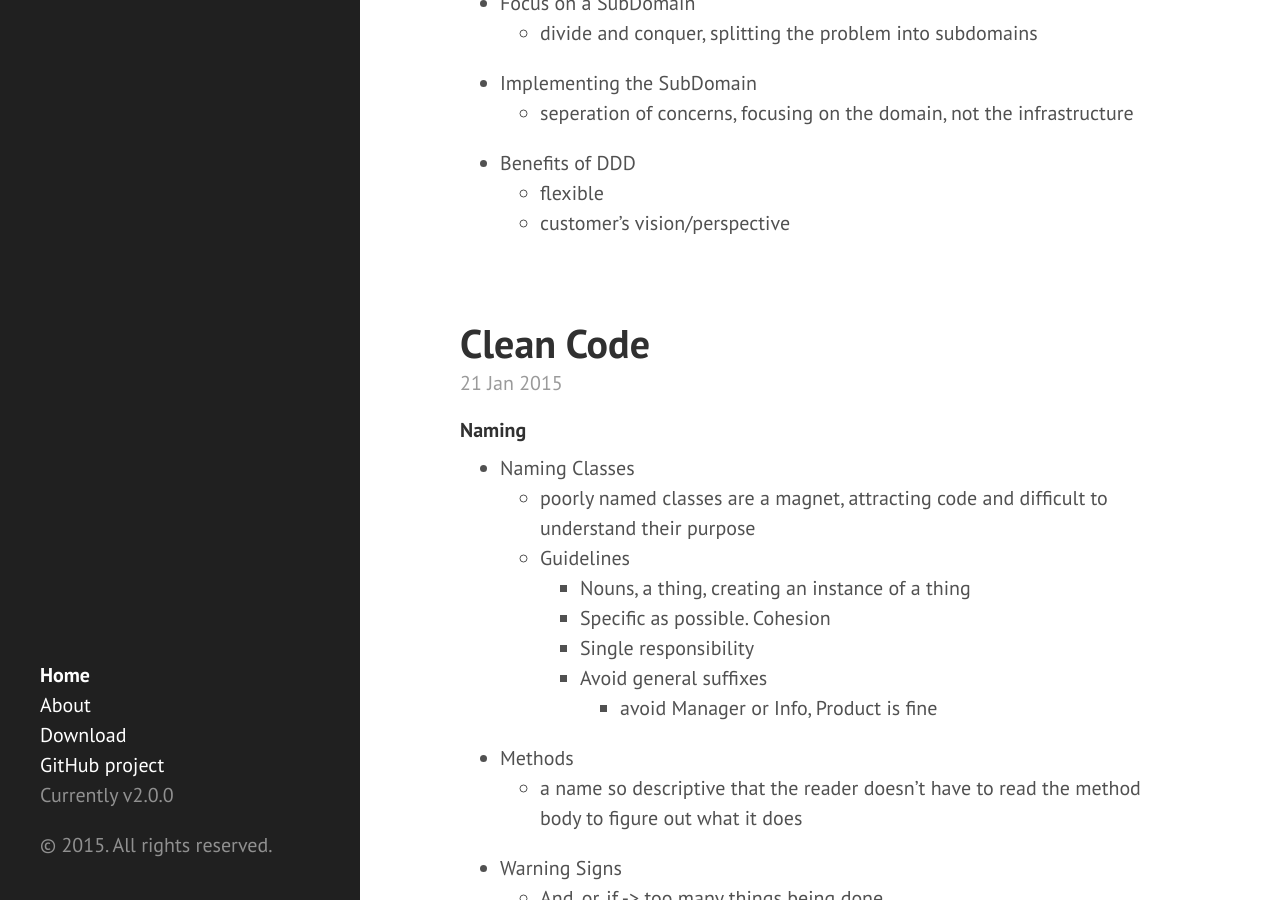
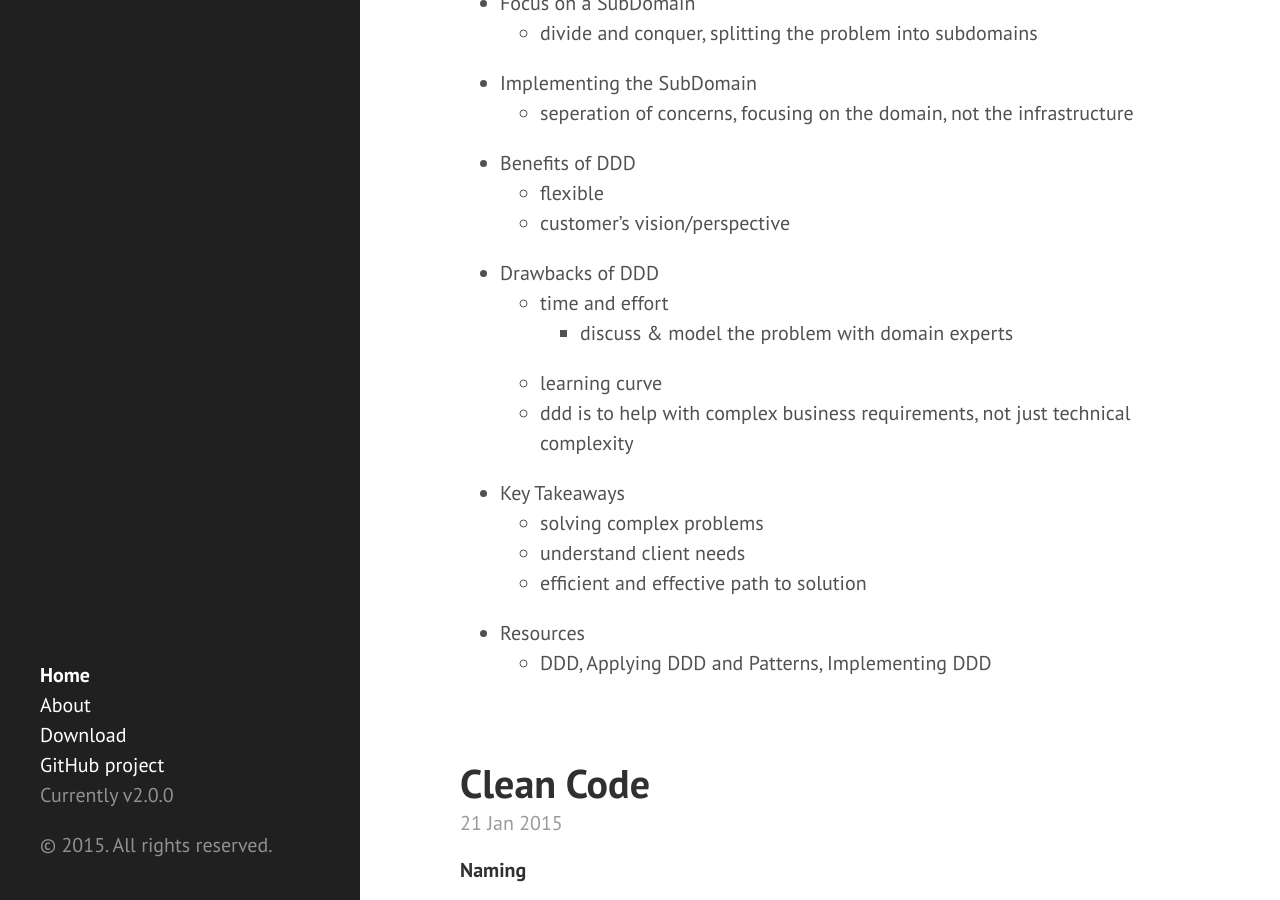
Before and after one commit to eneiand/eneiand.github.io, a Jekyll site: the page built from index.html, in a window 1280 px wide and 900 px high, scrolled down 307 px. Built offline with Jekyll 4.4.1, drawn with Linux system fonts in a browser that asks for light colours; Markdown is read by kramdown in place of the engine named in the settings; the list of posts is cut into pages by our own code.

Commit message:
Update 2015-03-03-ddd-fundamentals.md

```diff
--- a/_posts/2015-03-03-ddd-fundamentals.md
+++ b/_posts/2015-03-03-ddd-fundamentals.md
@@ -8,3 +8,14 @@
   * Benefits of DDD
     * flexible
     * customer's vision/perspective
+  * Drawbacks of DDD
+    * time and effort
+      * discuss & model the problem with domain experts
+    * learning curve
+    * ddd is to help with complex business requirements, not just technical complexity
+  * Key Takeaways
+    *  solving complex problems
+    *  understand client needs
+    *  efficient and effective path to solution
+  * Resources
+    * DDD, Applying DDD and Patterns, Implementing DDD
```
